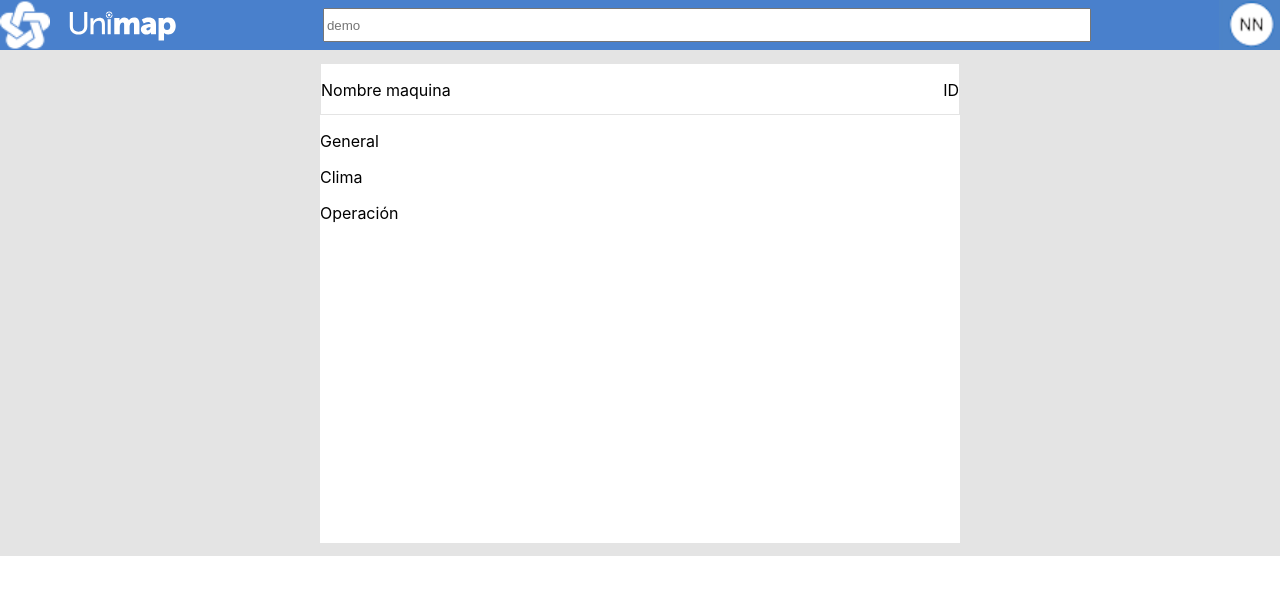
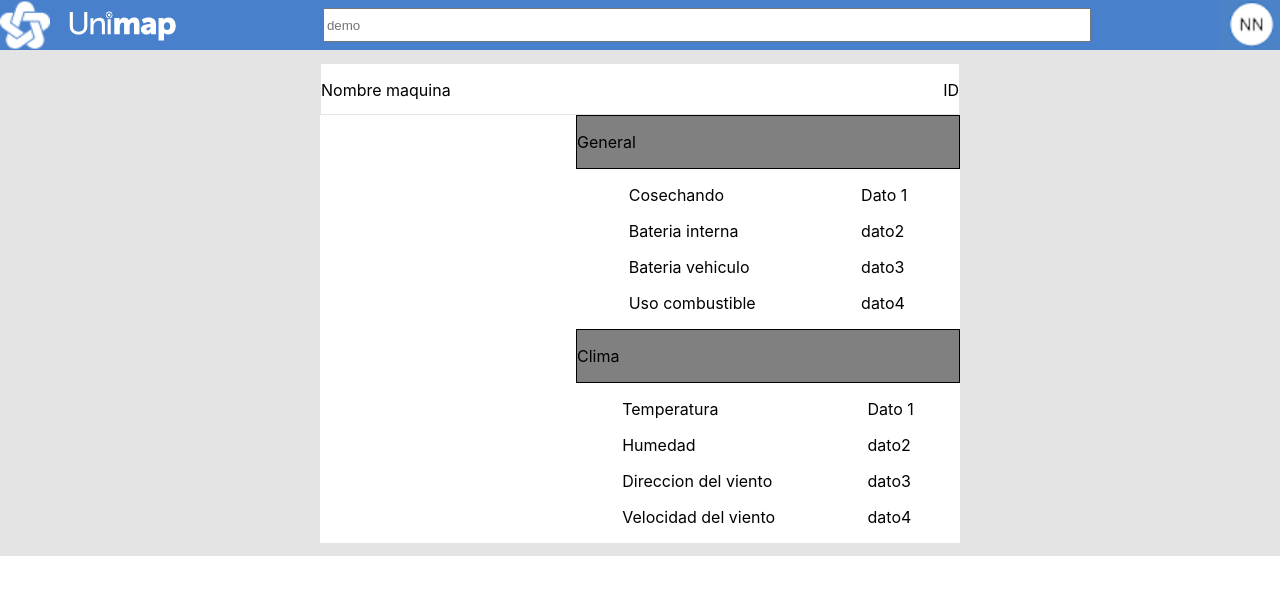
Before and after one commit to sebasdev18/challenge-acronex, a React (Create React App) app in the folder challenge-acronex/: page / in a window 1280 px wide. Shown: the top 594 px of the page. Built offline with nearby package versions, Linux system fonts and the light colour scheme.

Commit message:
seguimiento de vistas

```diff
--- a/challenge-acronex/src/modules/Info/Machine.css
+++ b/challenge-acronex/src/modules/Info/Machine.css
@@ -13,6 +13,13 @@
   background-color: #ffffff;
   width: 40rem;
   height: 30rem;
+  overflow: hidden;
+}
+
+.abajo {
+  display: flex;
+  flex-direction: row;
+  flex-wrap: wrap;
 }
 
 .encabezado {
@@ -33,3 +40,15 @@
 .abajo {
   display: flex;
 }
+
+.encabezado-caja {
+  background-color: gray;
+  border: 1px solid black;
+}
+
+.cuerpo-caja {
+  display: flex;
+  flex-direction: row;
+  flex-wrap: wrap;
+  justify-content: space-around;
+}
--- a/challenge-acronex/src/modules/Info/Machine.jsx
+++ b/challenge-acronex/src/modules/Info/Machine.jsx
@@ -11,24 +11,66 @@ export default function Machine() {
             <p>ID</p>
           </div>
           <div className="abajo">
+            <div className="izquierda"></div>
             <div className="derecha">
               <div className="caja">
                 <div className="encabezado-caja">
                   <p>General</p>
+                </div>
+                <div className="cuerpo-caja">
+                  <div className="cuerpo-caja-izq">
+                    <p>Cosechando</p>
+                    <p>Bateria interna</p>
+                    <p>Bateria vehiculo</p>
+                    <p>Uso combustible</p>
+                  </div>
+                  <div className="cuerpo-caja-der">
+                    <p>Dato 1</p>
+                    <p>dato2</p>
+                    <p>dato3</p>
+                    <p>dato4</p>
+                  </div>
                 </div>
               </div>
               <div className="caja">
                 <div className="encabezado-caja">
                   <p>Clima</p>
                 </div>
+                <div className="cuerpo-caja">
+                  <div className="cuerpo-caja-izq">
+                    <p>Temperatura</p>
+                    <p>Humedad</p>
+                    <p>Direccion del viento</p>
+                    <p>Velocidad del viento</p>
+                  </div>
+                  <div className="cuerpo-caja-der">
+                    <p>Dato 1</p>
+                    <p>dato2</p>
+                    <p>dato3</p>
+                    <p>dato4</p>
+                  </div>
+                </div>
               </div>
               <div className="caja">
                 <div className="encabezado-caja">
                   <p>Operación</p>
                 </div>
+                <div className="cuerpo-caja">
+                  <div className="cuerpo-caja-izq">
+                    <p>Velocidad</p>
+                    <p>Presion</p>
+                    <p>Producto / Hectarea</p>
+                    <p>Ancho</p>
+                  </div>
+                  <div className="cuerpo-caja-der">
+                    <p>Dato 1</p>
+                    <p>dato2</p>
+                    <p>dato3</p>
+                    <p>dato4</p>
+                  </div>
+                </div>
               </div>
             </div>
-            <div className="izquierda"></div>
           </div>
         </div>
       </div>
```
